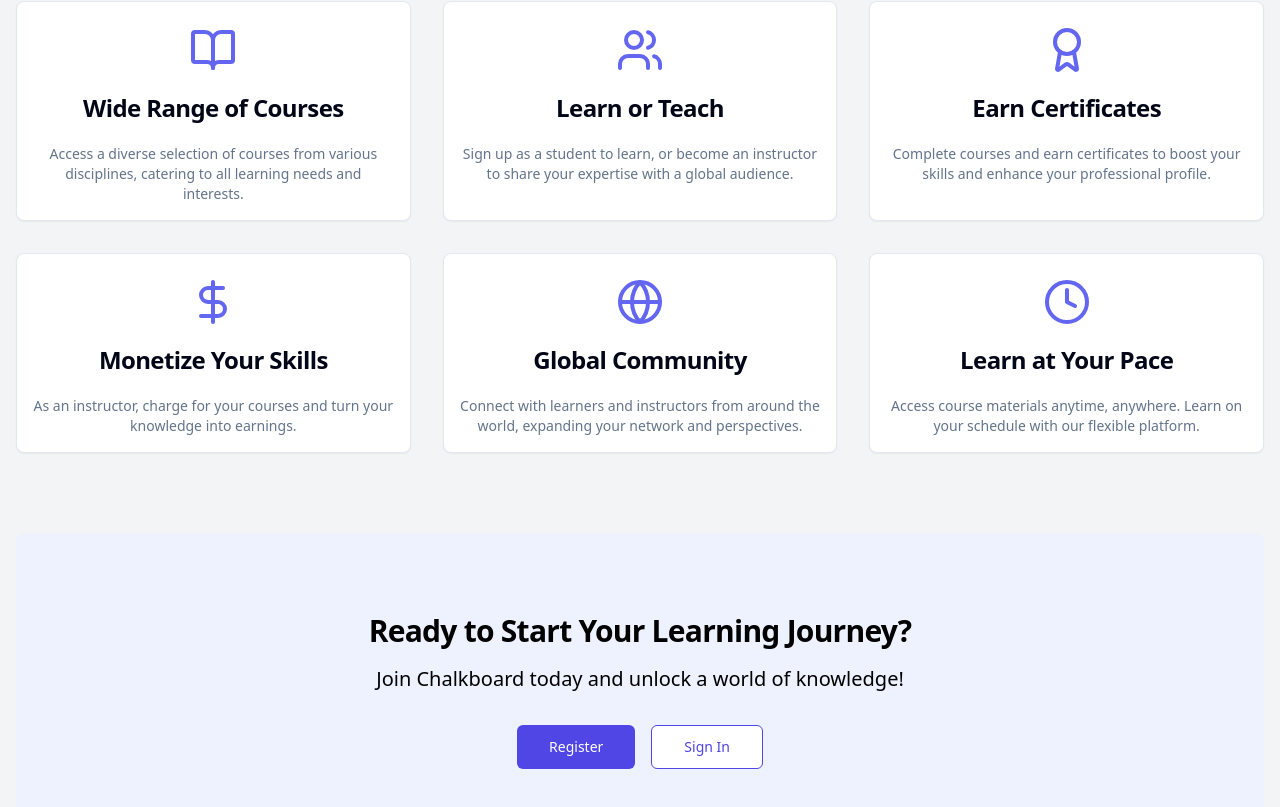
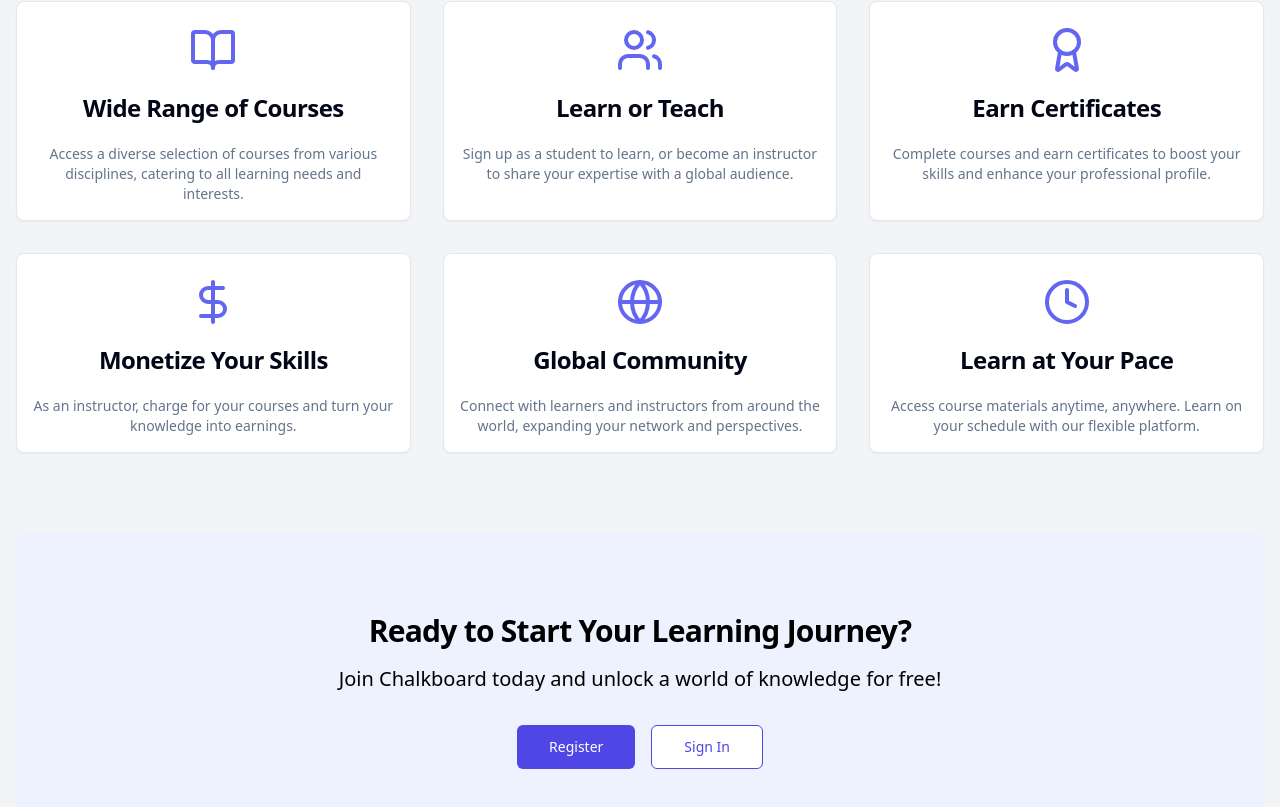
Before and after one commit to datasheng/intro-to-dbms-project-team-bug-generator, a React (Vite) app in the folder client/: page / in a window 1280 px wide. Shown: the part 555-1362 px from the top of the page. Built offline with nearby package versions, Linux system fonts and the light colour scheme.

Commit message:
Update landing page CTA tagline

```diff
--- a/client/src/App.jsx
+++ b/client/src/App.jsx
@@ -196,7 +196,7 @@ const HomePage = ({ user }) => (
         Ready to Start Your Learning Journey?
       </h2>
       <p className="text-xl mb-8">
-        Join Chalkboard today and unlock a world of knowledge!
+        Join Chalkboard today and unlock a world of knowledge for free!
       </p>
       <div className="flex justify-center space-x-4">
         <Link to="/register">
```
